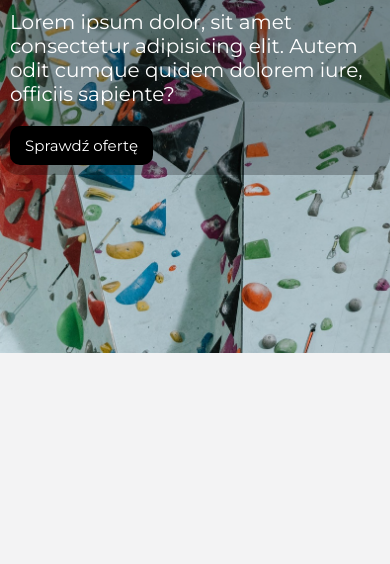
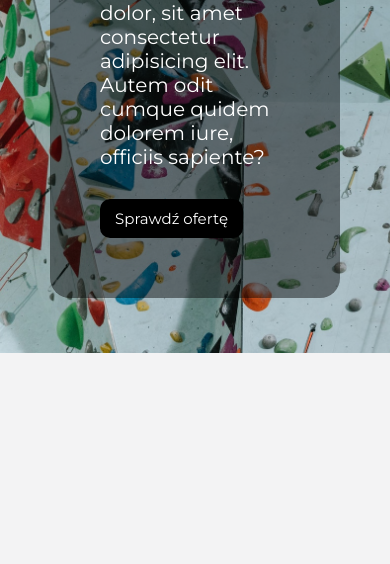
Before and after one commit to kacperkwinta/ModernClimb, a plain HTML site: page index.html in a window 390 px wide. Shown: the part 280-844 px from the top of the page. Drawn offline with Linux system fonts and the light colour scheme.

Commit message:
main page update

```diff
--- a/index.html
+++ b/index.html
@@ -21,6 +21,7 @@
     <!-- styles -->
     <link rel="stylesheet" href="dist/css/global.css">
     <link rel="stylesheet" href="dist/css/navigation.css">
+    <link rel="stylesheet" href="dist/css/index.css">
     <link rel="stylesheet" href="dist/css/index-main.css">
     <link rel="icon" type="image/x-icon" href="dist/images/logo.png" />
 
--- a/scss/index-main.scss
+++ b/scss/index-main.scss
@@ -8,9 +8,9 @@ main {
 }
 
 .main__container {
-	padding: 3rem;
+	padding: 5rem;
 	border-radius: 2rem;
-	background-color: hsla(0, 0%, 0%, 0.25);
+	background-color: hsla(0, 0%, 0%, 0.45);
 	margin: 0 25rem 0 35rem;
 	max-width: 700px;
 	color: white;
@@ -37,20 +37,21 @@ main {
 	border-radius: 1rem;
 	color: white;
 	animation: textFadeIn 1.5s ease 0s;
-	transition: .3s;
+	transition: 0.2s;
 }
 
-.main__container-link:hover{
+.main__container-link:hover {
 	background-color: rgba(0, 0, 0, 0.666);
 }
 
-@media (max-width: 1100px) {
+@media (max-width: 1315px) {
 	main {
 		min-height: 75vh;
 	}
 
 	.main__container {
-		margin: 0 auto;
+		max-width: 500px;
+		margin: 0 20rem 0 25rem;
 	}
 
 	.main__container-header {
@@ -64,15 +65,25 @@ main {
 	.main__container-link {
 		font-size: 1.5rem;
 		padding: 1rem 1.5rem;
+		margin: 1rem 1rem 1rem 0;
 	}
 }
 
-@media (max-width: 1100px) {
+@media (max-width: 935px) {
 	.main__container {
-		padding: 1rem;
-		text-align: left;
+		max-width: 500px;
+		margin: 0 5rem;
 	}
 }
+
+@media (max-width: 375px) {
+	.main__container {
+		max-width: 300px;
+		margin: 0 2rem;
+	}
+}
+
+// BOX WITH TEXT && MENU ANIMATION
 
 @keyframes textFadeIn {
 	0.0% {
```
Also changed, not shown: dist/css/index-main.css.
